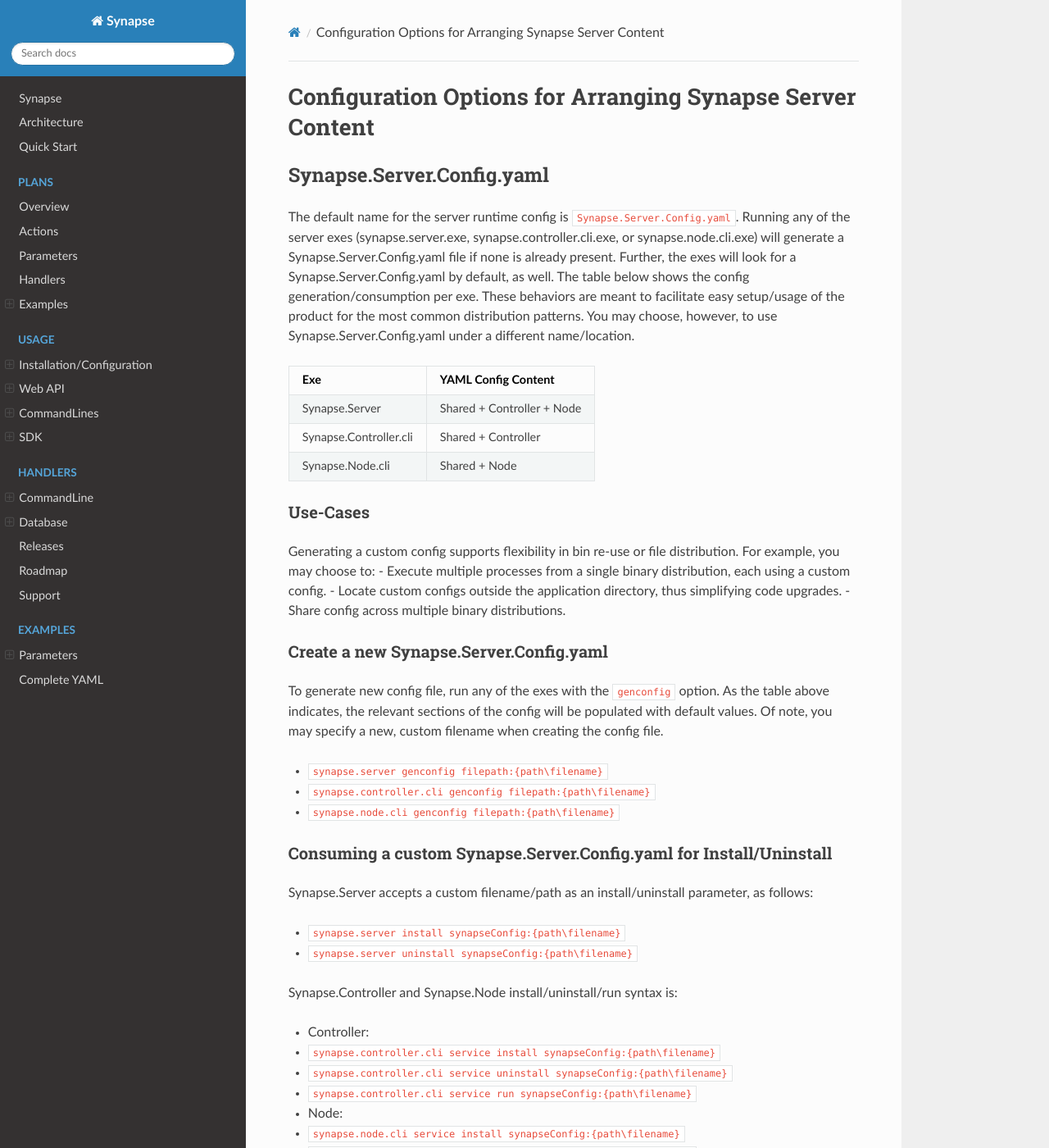
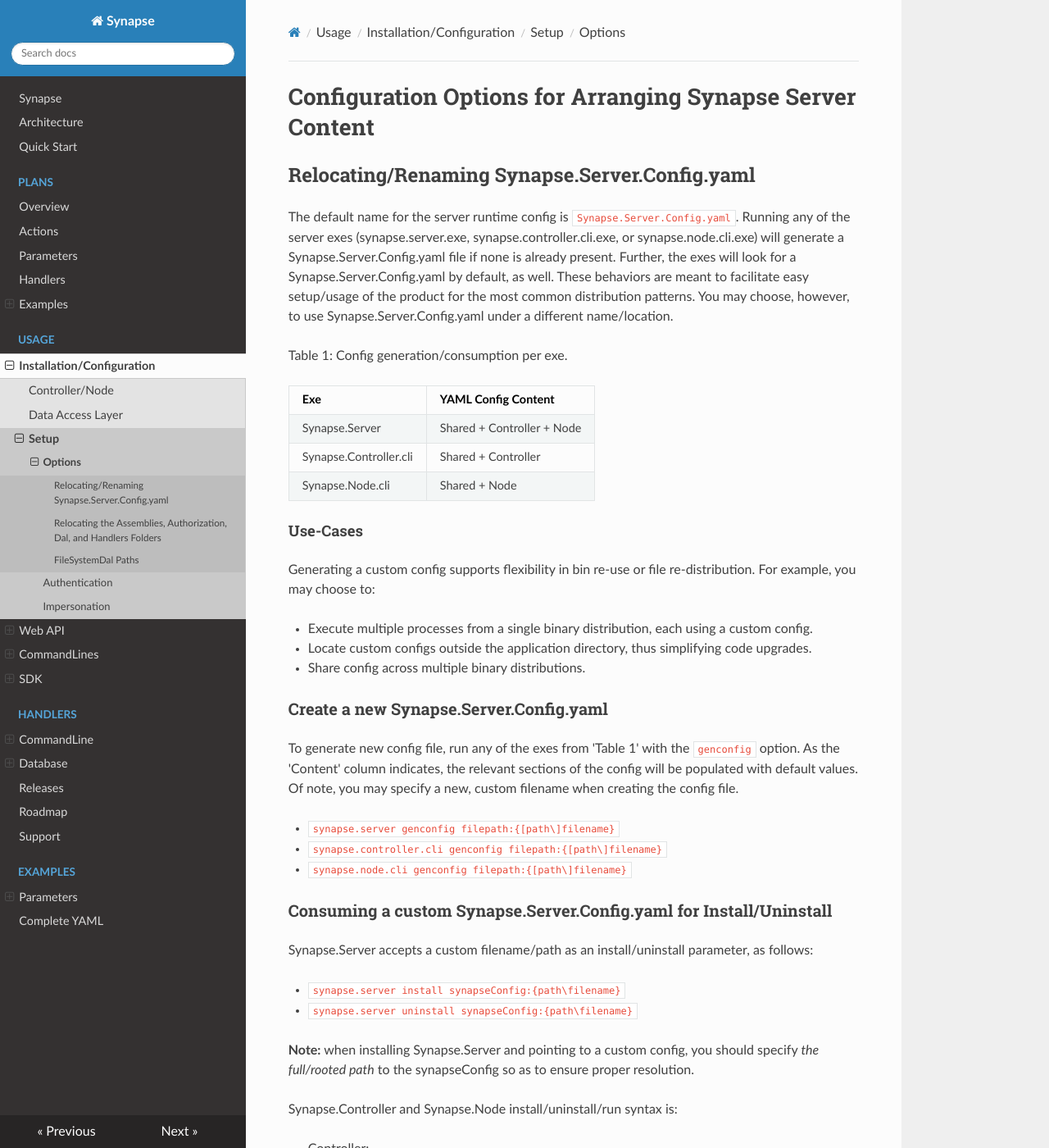
Before and after one commit to SynapseProject/synapse.docs, an MkDocs documentation site: the page built from docs/run/setup/options.md, in a window 1280 px wide and 1400 px high. Shown: the whole window at 82% size. Built offline with MkDocs 1.6.1, drawn with Linux system fonts in a browser that asks for light colours; nearby versions of some CDN libraries; old or Windows-style settings are respelled for this version of MkDocs; some of the changed text lies outside the part shown.

Commit message:
completed synapse.server.config.yaml and added note to qs

````diff
--- a/docs/run/setup/options.md
+++ b/docs/run/setup/options.md
@@ -1,8 +1,10 @@
 # Configuration Options for Arranging Synapse Server Content
 
-## Synapse.Server.Config.yaml
+## Relocating/Renaming Synapse.Server.Config.yaml
 
-The default name for the server runtime config is `Synapse.Server.Config.yaml`.  Running any of the server exes (synapse.server.exe, synapse.controller.cli.exe, or synapse.node.cli.exe) will generate a Synapse.Server.Config.yaml file if none is already present. Further, the exes will look for a Synapse.Server.Config.yaml by default, as well.  The table below shows the config generation/consumption per exe.  These behaviors are meant to facilitate easy setup/usage of the product for the most common distribution patterns.  You may choose, however, to use Synapse.Server.Config.yaml under a different name/location.
+The default name for the server runtime config is `Synapse.Server.Config.yaml`.  Running any of the server exes (synapse.server.exe, synapse.controller.cli.exe, or synapse.node.cli.exe) will generate a Synapse.Server.Config.yaml file if none is already present. Further, the exes will look for a Synapse.Server.Config.yaml by default, as well.  These behaviors are meant to facilitate easy setup/usage of the product for the most common distribution patterns.  You may choose, however, to use Synapse.Server.Config.yaml under a different name/location.
+
+Table 1: Config generation/consumption per exe.
 
 |Exe|YAML Config Content
 |-|-
@@ -10,20 +12,21 @@ The default name for the server runtime config is `Synapse.Server.Config.yaml`.
 |Synapse.Controller.cli|Shared + Controller
 |Synapse.Node.cli|Shared + Node
 
-### Use-Cases
+#### Use-Cases
 
-Generating a custom config supports flexibility in bin re-use or file distribution.  For example, you may choose to:
+Generating a custom config supports flexibility in bin re-use or file re-distribution.  For example, you may choose to:
+
 - Execute multiple processes from a single binary distribution, each using a custom config.
 - Locate custom configs outside the application directory, thus simplifying code upgrades.
 - Share config across multiple binary distributions.
 
 ### Create a new Synapse.Server.Config.yaml
 
-To generate new config file, run any of the exes with the `genconfig` option.  As the table above indicates, the relevant sections of the config will be populated with default values.  Of note, you may specify a new, custom filename when creating the config file.
+To generate new config file, run any of the exes from 'Table 1' with the `genconfig` option.  As the 'Content' column indicates, the relevant sections of the config will be populated with default values.  Of note, you may specify a new, custom filename when creating the config file.
 
-- `synapse.server genconfig filepath:{path\filename}`
-- `synapse.controller.cli genconfig filepath:{path\filename}`
-- `synapse.node.cli genconfig filepath:{path\filename}`
+- `synapse.server genconfig filepath:{[path\]filename}`
+- `synapse.controller.cli genconfig filepath:{[path\]filename}`
+- `synapse.node.cli genconfig filepath:{[path\]filename}`
 
 ### Consuming a custom Synapse.Server.Config.yaml for Install/Uninstall
 
@@ -32,32 +35,37 @@ Synapse.Server accepts a custom filename/path as an install/uninstall parameter,
 - `synapse.server install synapseConfig:{path\filename}`
 - `synapse.server uninstall synapseConfig:{path\filename}`
 
+**Note:** when installing Synapse.Server and pointing to a custom config, you should specify _the full/rooted path_ to the synapseConfig so as to ensure proper resolution.
+
 Synapse.Controller and Synapse.Node install/uninstall/run syntax is:
 
 - Controller:
-  - `synapse.controller.cli service install synapseConfig:{path\filename}`
-  - `synapse.controller.cli service uninstall synapseConfig:{path\filename}`
-  - `synapse.controller.cli service run synapseConfig:{path\filename}`
+    - `synapse.controller.cli service install synapseConfig:{path\filename}`
+    - `synapse.controller.cli service uninstall synapseConfig:{path\filename}`
+    - `synapse.controller.cli service run synapseConfig:{[path\]filename}`
 - Node:
-  - `synapse.node.cli service install synapseConfig:{path\filename}`
-  - `synapse.node.cli service uninstall synapseConfig:{path\filename}`
-  - `synapse.node.cli service run synapseConfig:{path\filename}`
+    - `synapse.node.cli service install synapseConfig:{path\filename}`
+    - `synapse.node.cli service uninstall synapseConfig:{path\filename}`
+    - `synapse.node.cli service run synapseConfig:{[path\]filename}`
 
-For reference, the install action results in a Windows Service runtime similar to the below, where {path\filename} represent a synapseConfig file.
+**Note:** It is typically fine to use a _relative path_ to a custom synapseConfig when _running_ the server from the cli.  When _installing/uninstalling_, specify a _full/rooted path_.
+
+For reference, the install action results in a Windows Service runtime similar to the below, where {path\filename} represent a full/rooted path to a synapseConfig file.
 
 - `synapse.server {path\filename}`
 
 ### Consuming a custom Synapse.Server.Config.yaml for Synapse.Controller/Node.cli HttpAction Execution
 
 - Controller:
-  - `synapse.controller.cli {httpAction} {parm:value} synapseConfig:{path\filename}`
+    - `synapse.controller.cli {httpAction} {parm:value} synapseConfig:{[path\]filename}`
 - Node:
-  - `synapse.node.cli {httpAction} {parm:value} synapseConfig:{path\filename}`
+    - `synapse.node.cli {httpAction} {parm:value} synapseConfig:{[path\]filename}`
 
+**Note:** It is typically fine to use a _relative path_ to a custom synapseConfig when _running_ the server from the cli.
 
 ## Relocating the Assemblies, Authorization, Dal, and Handlers Folders
 
-To relocate the Assemblies, Authorization, Dal, or Handlers folders, open **each** of the exe .NET config files below and edit the `probing privatePath` setting, updating paths as desired.
+To relocate the Assemblies, Authorization, Dal, or Handlers folders, open **each** of the exe .NET config files below and edit the `probing privatePath` setting, updating paths as desired.  The probing path setting only supports local, relative paths.  For absolute paths, use the `dependentAssembly` settings options.  See [MSDN](https://docs.microsoft.com/en-us/dotnet/framework/configure-apps/specify-assembly-location) for details.
 
 - **Important**: you must edit each file below and match the *probing privatePath* setting.
 
@@ -83,3 +91,7 @@ To relocate the Assemblies, Authorization, Dal, or Handlers folders, open **each
   </runtime>
 </configuration>
 ```
+
+## FileSystemDal Paths
+
+The `probing priavePath` path setting for `Dal` in the .exe.config specifies where to find DataAccessLayer assemblies.  When using the FileSystemDal, its configuration will specify additional pathing settings.  For more information, see [FileSystemDal](/run/dal#filesystemdal).
--- a/mkdocs.yml
+++ b/mkdocs.yml
@@ -15,7 +15,7 @@ pages:
     - Controller/Node: run/setup.md
     - Data Access Layer: run/dal.md
     - Setup:
-#      - Options: run/setup/options.md
+      - Options: run/setup/options.md
       - Authentication: run/setup/authentication.md
       - Impersonation: run/setup/impersonation.md
 #    - SSL/TLS: run/ssl.md
````
Also changed, not shown: docs/quickstart.md (+2 -0 lines).
